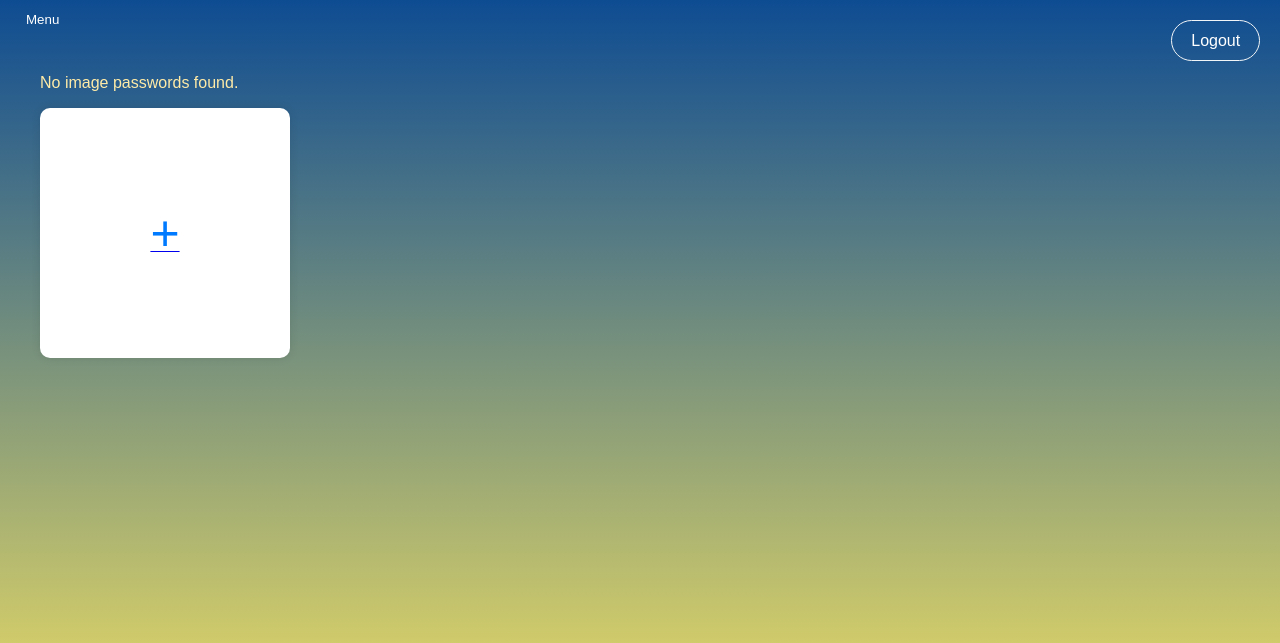
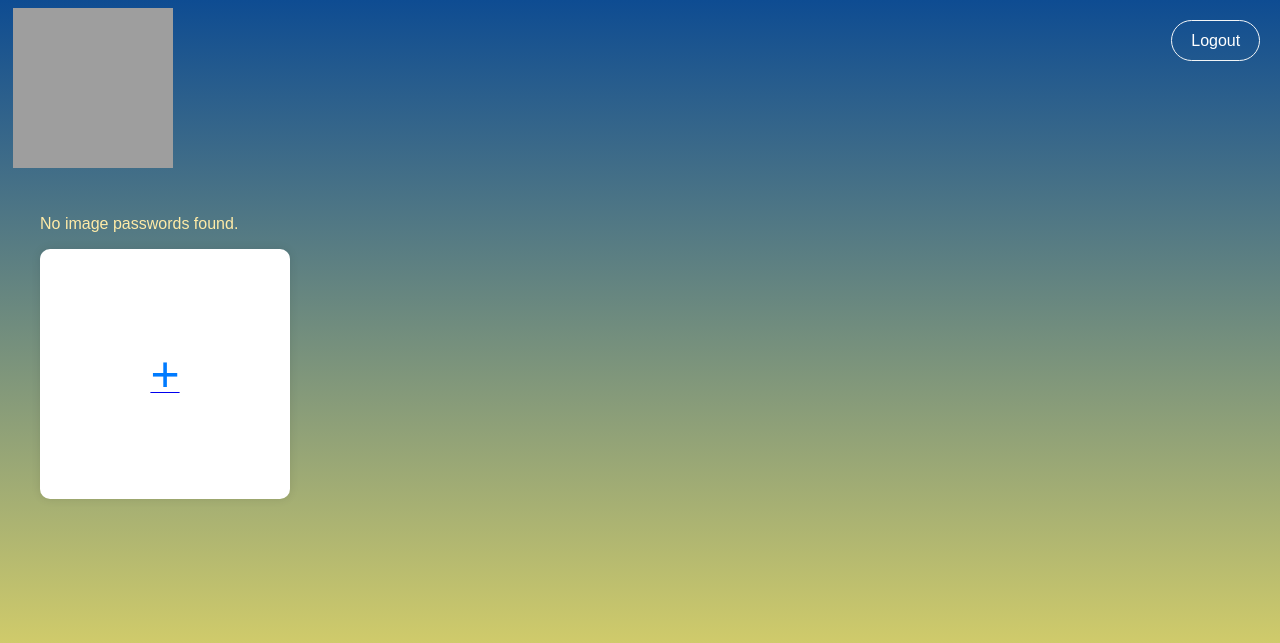
Before and after one commit to CSC-4350-SP2024/Team7, a PHP site: page /dashboard2.php in a window 1280 px wide. Shown: the top 643 px of the page. Run offline with PHP 8.4, Linux system fonts and the light colour scheme; the visitor is signed in with stand-in values (Sample User, id 1); data that the repository does not hold is empty; grey boxes are pictures that could not be loaded.

Commit message:
updated css/added logo to page

```diff
--- a/dashboard.css
+++ b/dashboard.css
@@ -18,6 +18,14 @@ h1 {
    text-align: center;
 }
 .logo img {
+   height: 10rem;
+   width: 10rem;
+}
+.logo2{
+   padding:1vh 1vw 0.5vh 1vw;
+   text-align: left;
+}
+.logo2 img {
    height: 10rem;
    width: 10rem;
 }
--- a/dashboard2.php
+++ b/dashboard2.php
@@ -13,17 +13,16 @@
 	<link rel="stylesheet" href="dashboard.css">
 </head>
 <body>
+<div class="logo2">
+    <a href="index.html">
+      <img src="logo2.3.png" alt="logo">
+      <span style="color:#01939c; font-size:26px; font-weight:bold; letter-spacing: 1px;margin-left: 20px;"></span>
+    </a>
+  </div>
 	<form action="logout.php" method="post" class="logout-button" onclick="return onLogoutClick(); ">
         <button type="submit" id="logout">Logout</button>
     </form>
-    <div class="navbar">
-        <div class="dropdown">
-            <button class="dropbtn">Menu</button>
-            <div class="dropdown-content">
-                <a href="#">Saved Passwords</a>
-            </div>
-        </div>
-    </div>
+
     <div class="container">
 			<?php
 
```
